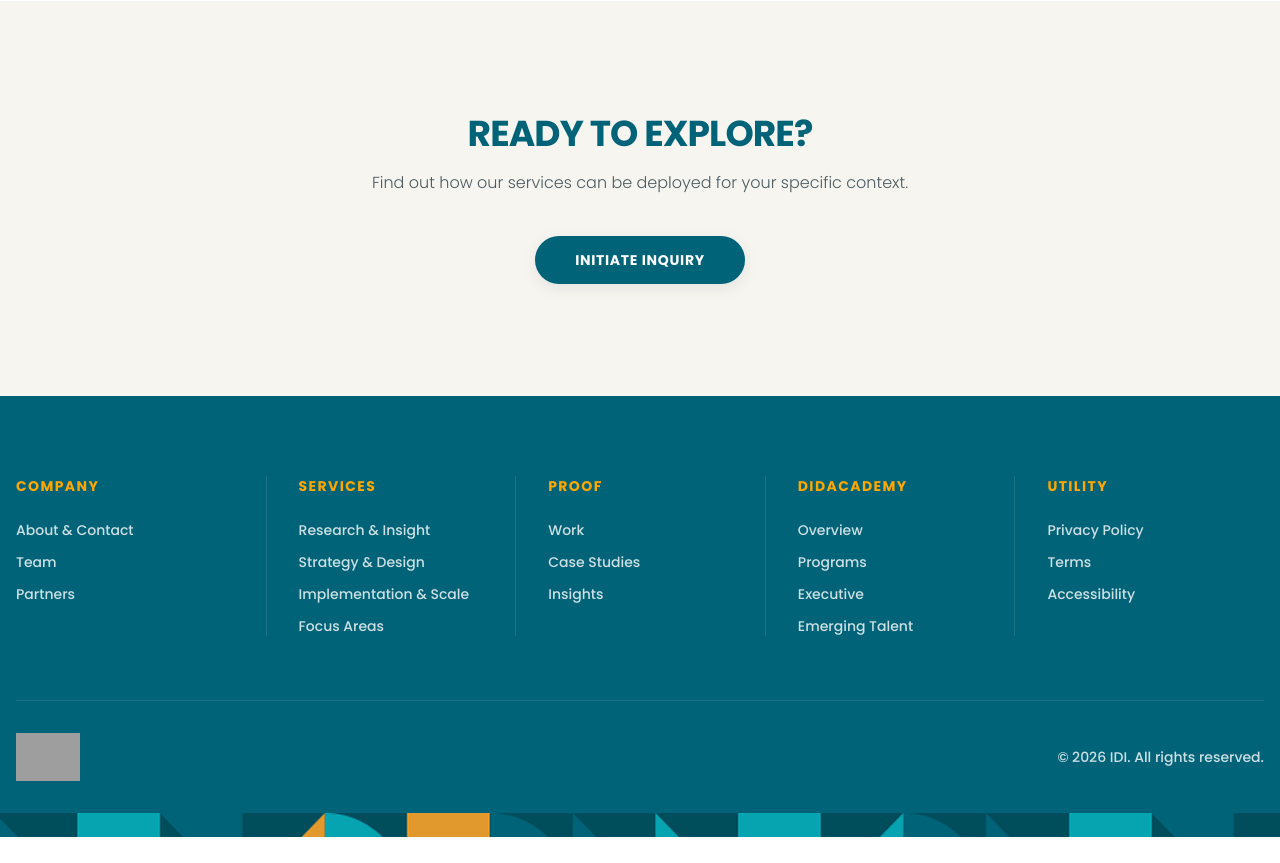
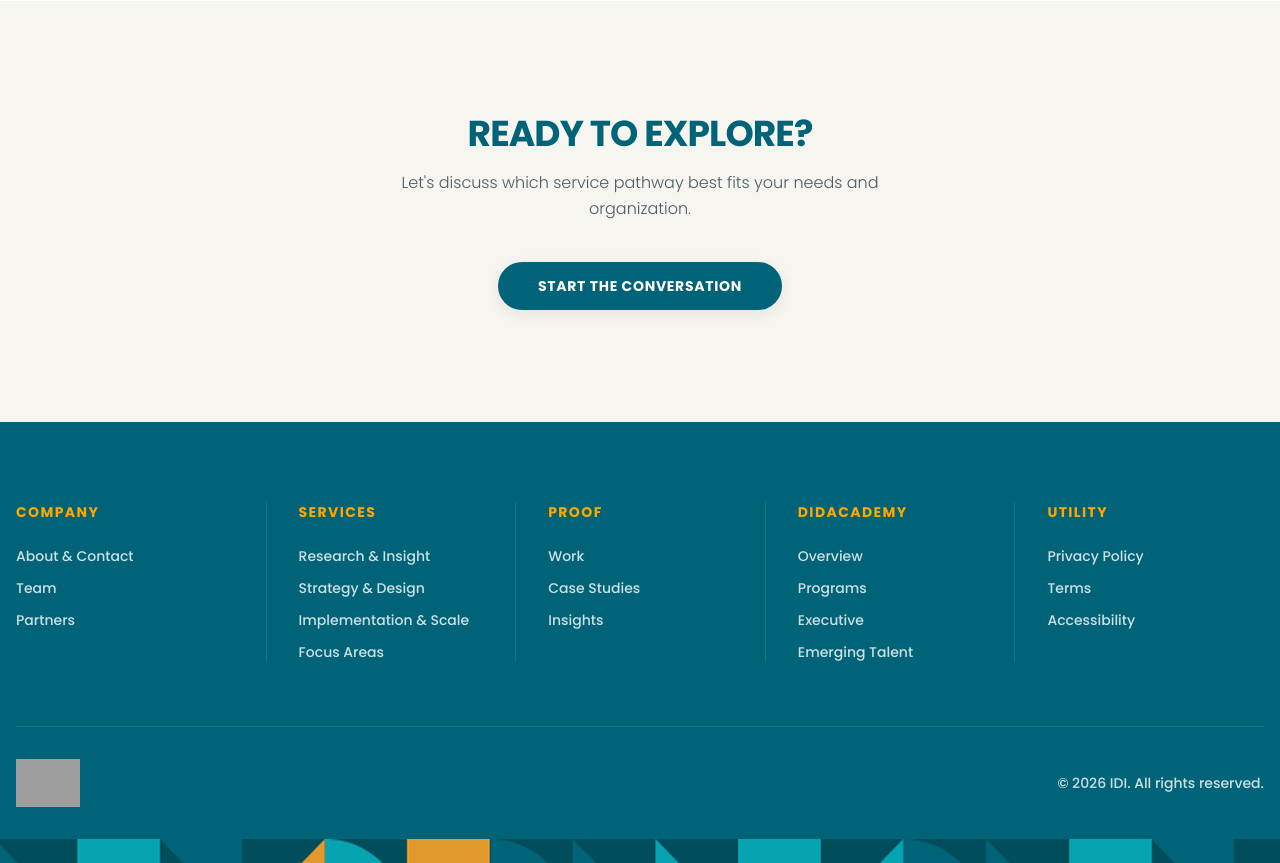
Before and after one commit to meaLuda/idi-website, a Django app: page /services/ in a window 1280 px wide. Shown: the part 4318-5181 px from the top of the page. Before the commit the page ends 5155 px from the top, so only its background shows below. Run offline with Django 5.2, Linux system fonts and the light colour scheme; some libraries are stand-ins or nearby versions; grey boxes are pictures that could not be loaded.

Commit message:
docs: update CTA copy and button text in Ready to Explore section

```diff
--- a/templates/home/services.html
+++ b/templates/home/services.html
@@ -511,11 +511,11 @@
             Ready to Explore?
         </h2>
         <p class="text-ink-muted text-base max-w-xl mx-auto mb-10 font-light leading-relaxed">
-            Find out how our services can be deployed for your specific context.
+            Let's discuss which service pathway best fits your needs and organization.
         </p>
         <a href="{% url 'home:lander' %}#start-conversation"
            class="inline-block px-10 py-3.5 bg-brand-teal-500 text-white text-sm font-bold uppercase tracking-wider rounded-full hover:bg-brand-orange hover:text-white transition-all duration-300 shadow-card">
-            Initiate Inquiry
+            START THE CONVERSATION
         </a>
     </div>
 </section>
```
